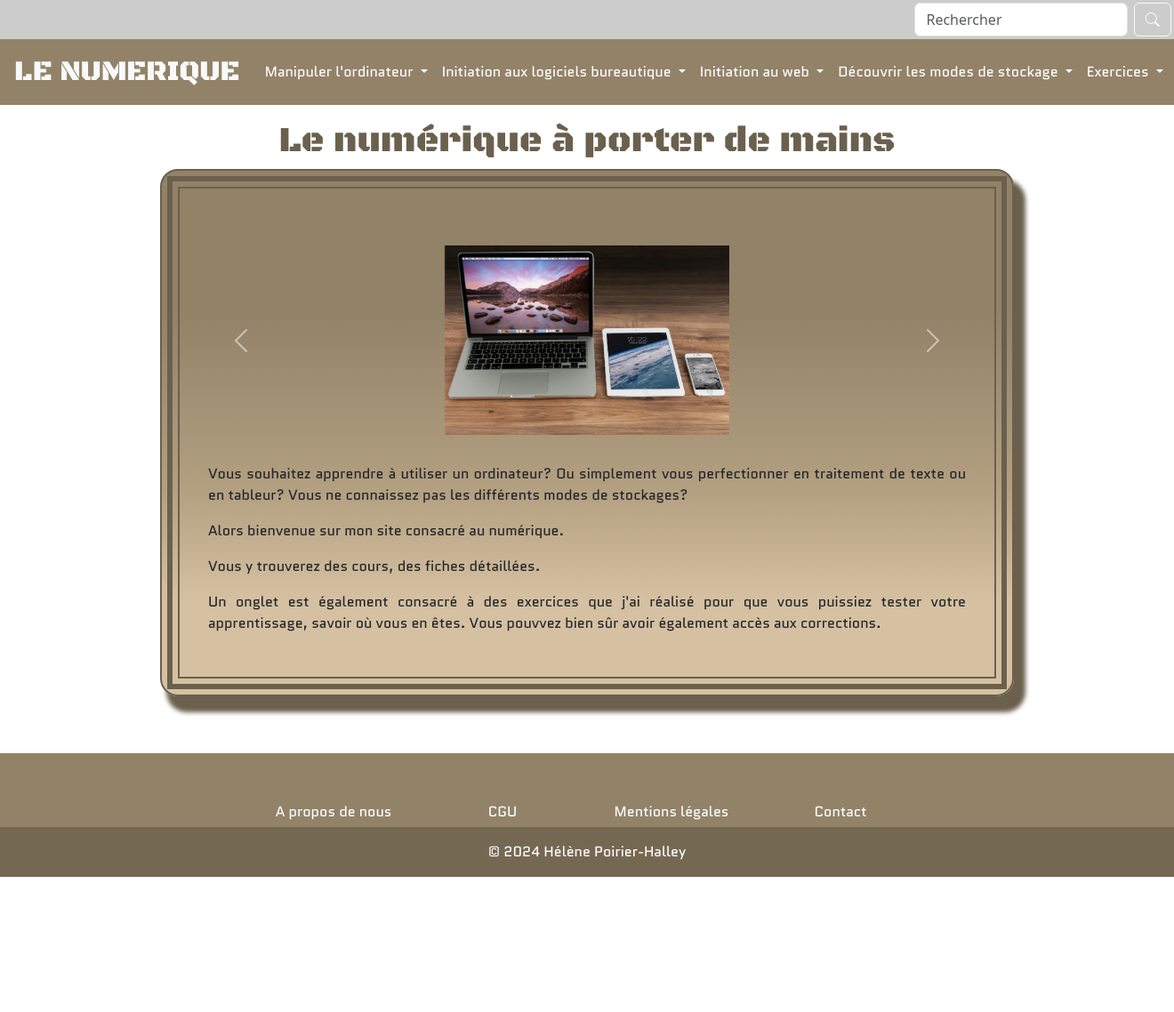
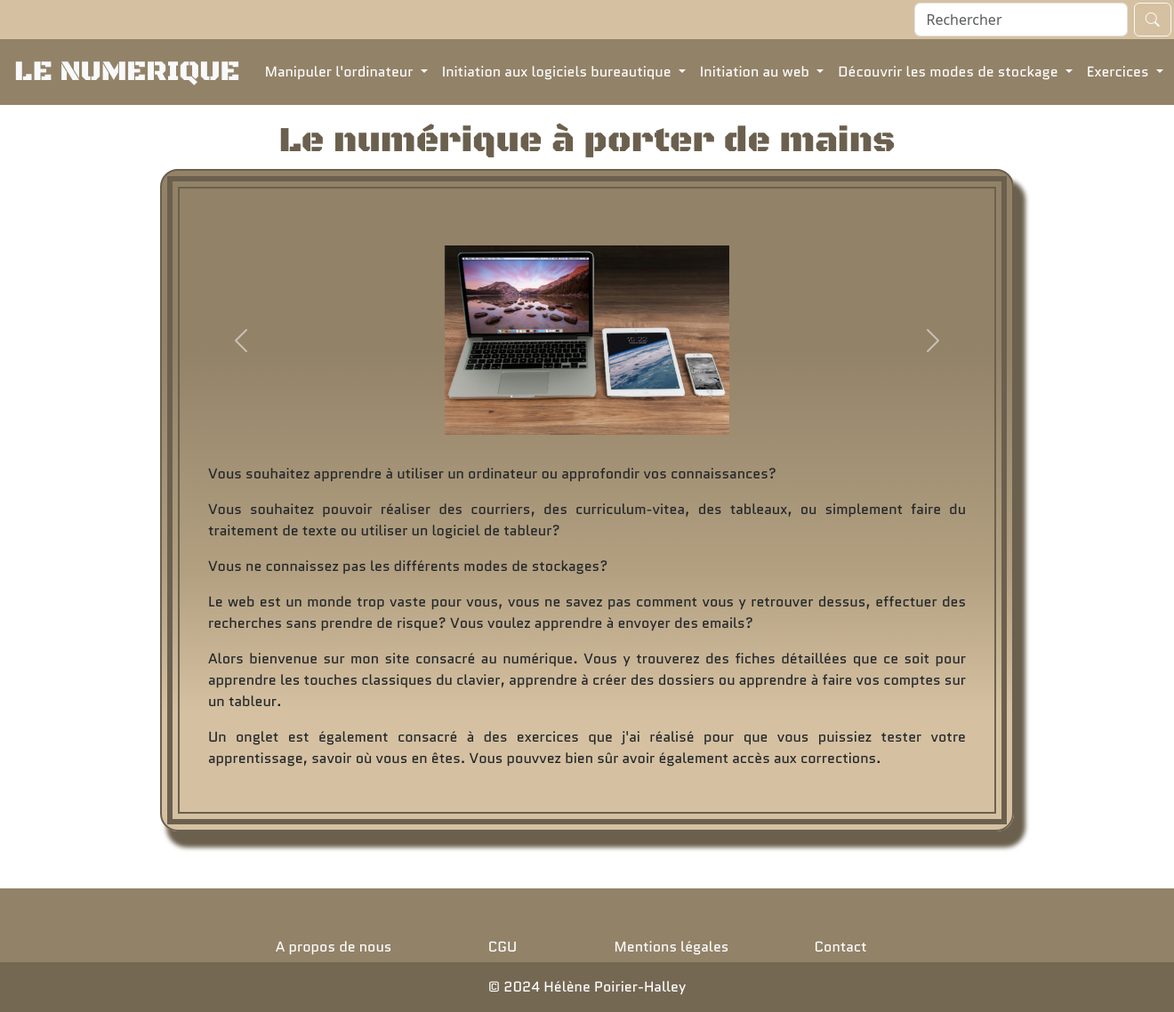
Before and after one commit to LN27100/site_numerique, a PHP site: page /views/view-home.php in a window 1320 px wide. Shown: the whole page at 89% size. Before the commit the page ends 986 px from the top, so only its background shows below. Run offline with PHP 8.4, Linux system fonts and the light colour scheme; a stand-in replaces the project's code that opens the database connection.

Commit message:
ajout texte page accueil

```diff
--- a/assets/css/style.css
+++ b/assets/css/style.css
@@ -24,6 +24,9 @@
 
 /* NAVBAR */
 
+.form-inline {
+  background-color: #d5c1a1;
+}
 
 #search-input {
   width: 15rem;
--- a/templates/header.php
+++ b/templates/header.php
@@ -1,6 +1,6 @@
 <!-- NAV BAR -->
 <!-- Formulaire de recherche -->
-<form id="search-form" class="form-inline d-flex justify-content-end" style="background-color: rgba(0, 0, 0, 0.2)" action="/controllers/controller-search.php" method="GET">
+<form id="search-form" class="form-inline d-flex justify-content-end" action="/controllers/controller-search.php" method="GET">
     <input id="search-input" name="search" class="form-control" type="search" placeholder="Rechercher" aria-label="Search">
     <button id="search-btn" class="btn btn-outline-light" type="submit"><i class="bi bi-search"></i></button>
 </form>
--- a/views/view-home.php
+++ b/views/view-home.php
@@ -62,14 +62,19 @@
                     </div>
 
                     <div class="text carousel-text">
-                        <p>Vous souhaitez apprendre à utiliser un ordinateur? Ou simplement vous perfectionner en traitement de texte ou en tableur?
-                            Vous ne connaissez pas les différents modes de stockages?
+                        <p>Vous souhaitez apprendre à utiliser un ordinateur ou approfondir vos connaissances?  </p>
+                        <p>Vous souhaitez pouvoir réaliser des courriers, des curriculum-vitea, des tableaux, ou simplement faire du traitement de texte ou utiliser un logiciel de tableur?</p>
+
+                        <p>  Vous ne connaissez pas les différents modes de stockages?
                         </p>
                         <p>
+                            Le web est un monde trop vaste pour vous, vous ne savez pas comment vous y retrouver dessus, effectuer des recherches sans prendre de risque?
+                            Vous voulez apprendre à envoyer des emails?
+                        </p>
+
+                        <p>
                             Alors bienvenue sur mon site consacré au numérique.
-                        </p>
-                        <p>
-                            Vous y trouverez des cours, des fiches détaillées.
+                            Vous y trouverez des fiches détaillées que ce soit pour apprendre les touches classiques du clavier, apprendre à créer des dossiers ou apprendre à faire vos comptes sur un tableur.
                         </p>
                         <p>
                             Un onglet est également consacré à des exercices que j'ai réalisé pour que vous puissiez tester votre apprentissage, savoir où vous en êtes.
```
